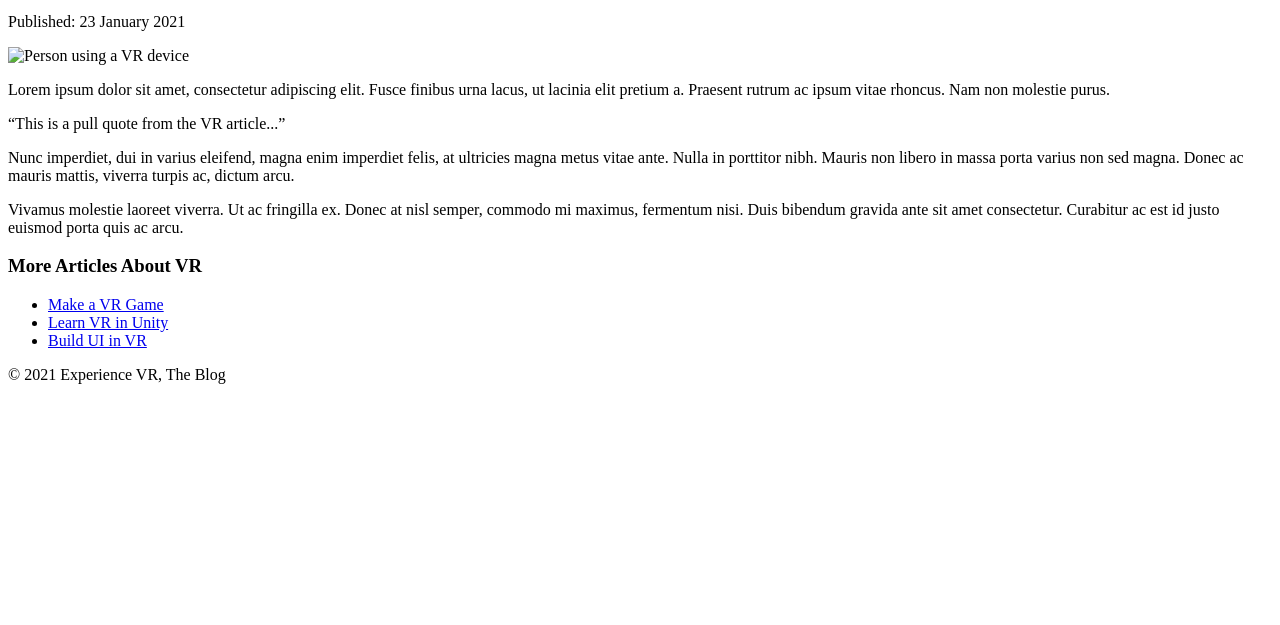
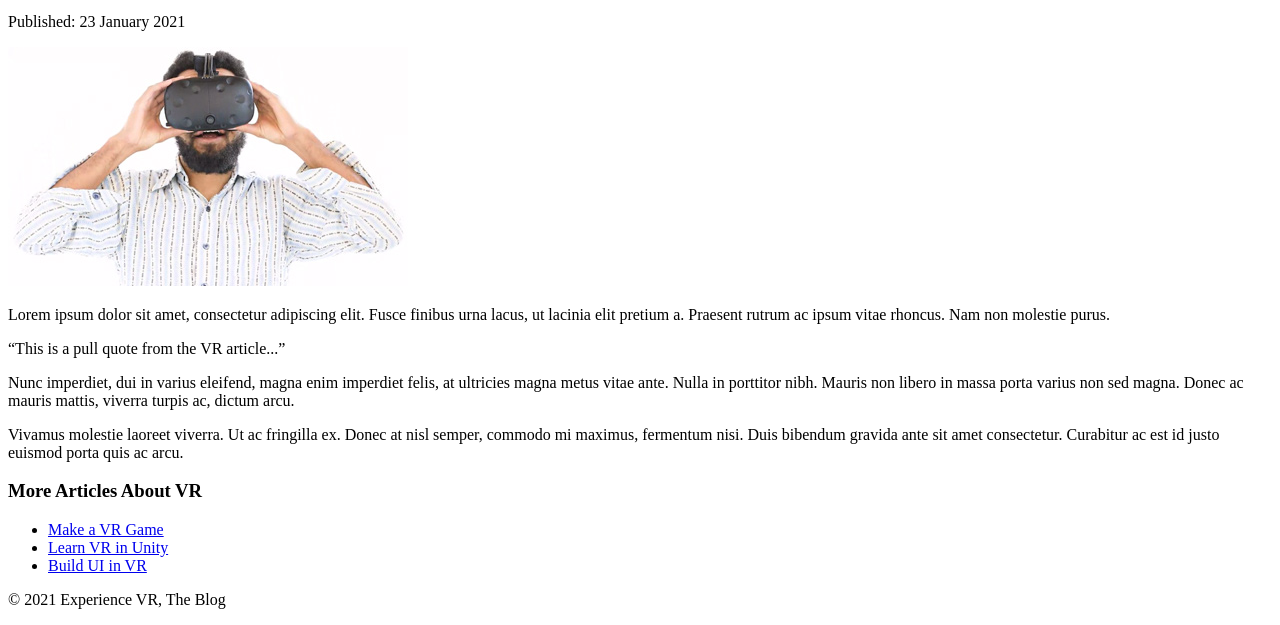
Before and after one commit to TreehouseFrontEndDevTutorials-WORKSPACE/TreehouseFrontEndTrack_GoingFurtherWithHTML-WORKSPACE, a plain HTML site: page articles/2021/article.html in a window 1280 px wide. Shown: the part 274-899 px from the top of the page. Before the commit the page ends 800 px from the top, so only its background shows below. Drawn offline with Linux system fonts and the light colour scheme; the site is published under a folder, as on GitHub Pages, so addresses that start at the root find nothing.

Commit message:
Update.html

```diff
--- a/articles/2021/article.html
+++ b/articles/2021/article.html
@@ -30,7 +30,7 @@
                 <p>Published: 23 January 2021</p>
             </header>
 
-            <img src="/img/vr-user.jpg" alt="Person using a VR device" title="A person using a VR device.">
+            <img src="../../img/vr-user.jpg" alt="Person using a VR device" title="A person using a VR device.">
 
             <p>Lorem ipsum dolor sit amet, consectetur adipiscing elit. Fusce finibus urna lacus, ut lacinia elit pretium a.
                 Praesent rutrum ac ipsum vitae rhoncus. Nam non molestie purus.</p>
```
